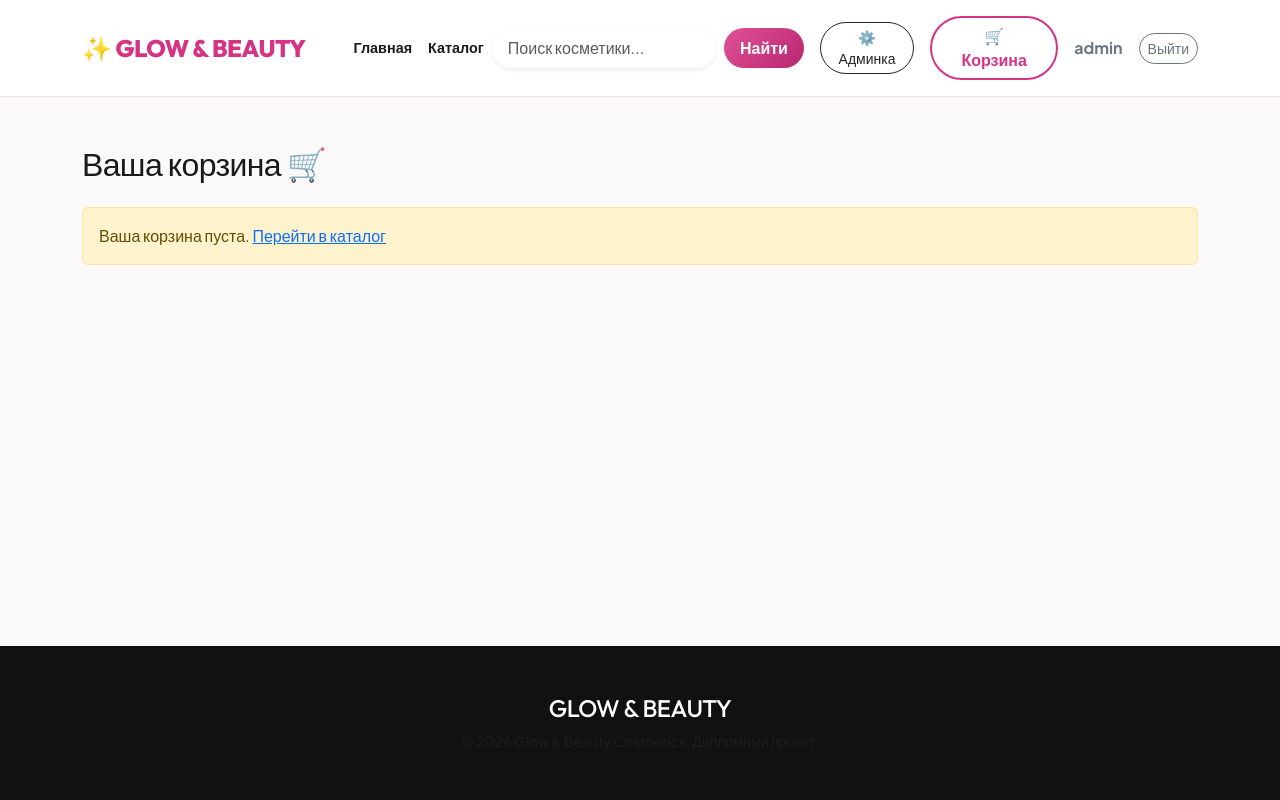
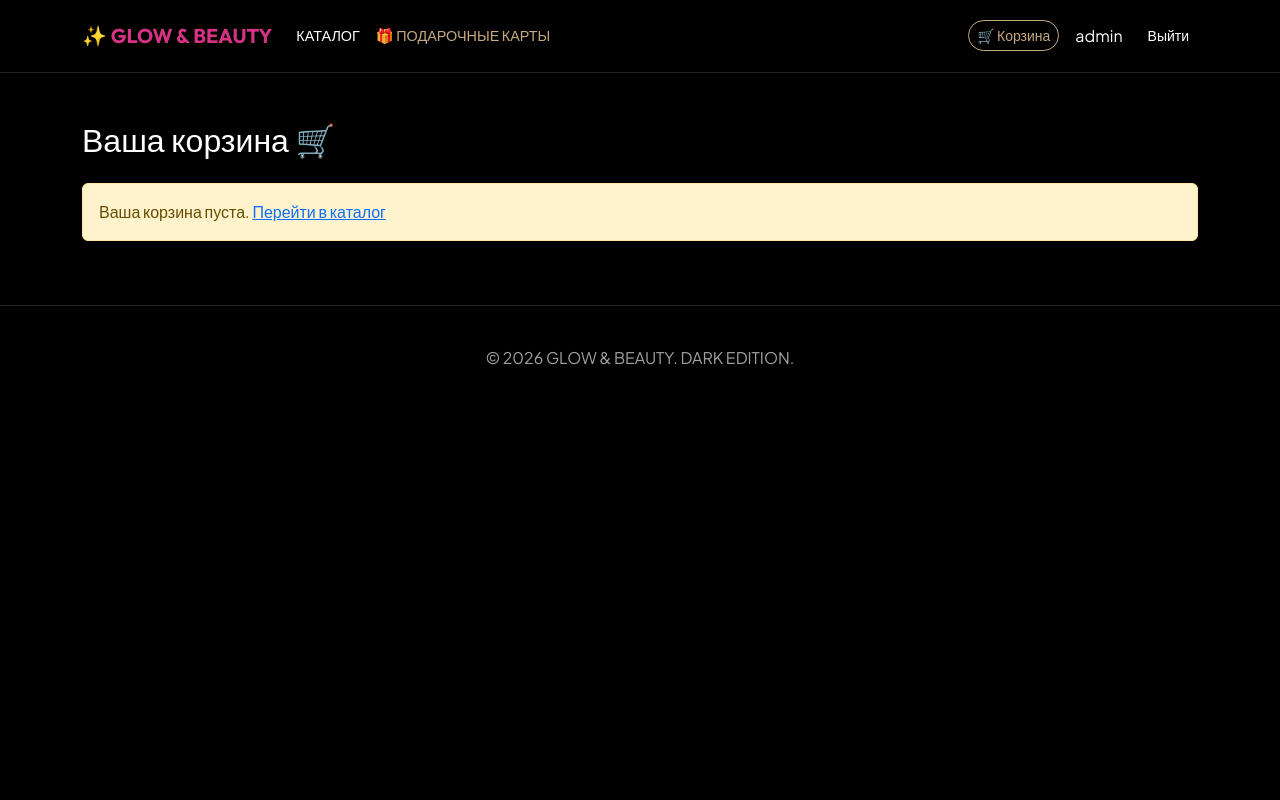
Before and after one commit to handpupa42/final_project, a Django app: page /cart/ in a window 1280 px wide. Run offline with Django 5.2, Linux system fonts and the light colour scheme; a user stored in the database is signed in; data comes from the database, SQL or seed files in the repository.

Commit message:
дипломный проект

```diff
--- a/shop/urls.py
+++ b/shop/urls.py
@@ -12,5 +12,6 @@ urlpatterns = [
     path('cart/add/<int:product_id>/', views.add_to_cart, name='add_to_cart'),
     path('cart/remove/<int:item_id>/', views.remove_from_cart, name='remove_from_cart'),
     path('checkout/', views.checkout, name='checkout'),
+    path('gift-card/', views.buy_gift_card, name='buy_gift_card'),
     path('register/', views.register, name='register'),
 ]
--- a/shop/views.py
+++ b/shop/views.py
@@ -3,25 +3,26 @@ from django.contrib.auth.decorators import login_required
 from django.contrib.auth.forms import UserCreationForm
 from django.db.models import Q
 from django.shortcuts import get_object_or_404, redirect, render
-from .forms import OrderCreateForm
-from .models import CartItem, Category, Order, Product
+
+from .models import CartItem, Category, GiftCard, Product
+
 
 def home(request):
-    """Начальная страница магазина."""
-    latest_products = Product.objects.filter(is_available=True)[:3]
-    return render(request, 'shop/home.html', {'latest_products': latest_products})
+  latest_products = Product.objects.filter(is_available=True)[:3]
+  return render(
+      request, "shop/home.html", {"latest_products": latest_products}
+  )
+
 
 def product_list(request, category_slug=None):
   category = None
   categories = Category.objects.all()
   products = Product.objects.filter(is_available=True)
-  query = request.GET.get('q')
+  query = request.GET.get("q")
 
   if query:
     products = products.filter(
-        Q(name__icontains=query)
-        | Q(brand__icontains=query)
-        | Q(description__icontains=query)
+        Q(name__icontains=query) | Q(brand__icontains=query)
     )
 
   if category_slug:
@@ -30,31 +31,26 @@ def product_list(request, category_slug=None):
 
   return render(
       request,
-      'shop/product_list.html',
-      {
-          'category': category,
-          'categories': categories,
-          'products': products,
-          'query': query,
-      },
+      "shop/product_list.html",
+      {"category": category, "categories": categories, "products": products},
   )
 
 
 def product_detail(request, slug):
   product = get_object_or_404(Product, slug=slug, is_available=True)
-  return render(request, 'shop/product_detail.html', {'product': product})
+  return render(request, "shop/product_detail.html", {"product": product})
 
 
 @login_required
 def cart_detail(request):
   cart_items = CartItem.objects.filter(user=request.user).select_related(
-      'product'
+      "product"
   )
   total_cost = sum(item.get_total_price() for item in cart_items)
   return render(
       request,
-      'shop/cart.html',
-      {'cart_items': cart_items, 'total_cost': total_cost},
+      "shop/cart.html",
+      {"cart_items": cart_items, "total_cost": total_cost},
   )
 
 
@@ -67,50 +63,56 @@ def add_to_cart(request, product_id):
   if not created:
     cart_item.quantity += 1
     cart_item.save()
-  return redirect('shop:cart_detail')
+  return redirect("shop:cart_detail")
 
 
 @login_required
 def remove_from_cart(request, item_id):
   cart_item = get_object_or_404(CartItem, id=item_id, user=request.user)
   cart_item.delete()
-  return redirect('shop:cart_detail')
+  return redirect("shop:cart_detail")
 
 
 @login_required
 def checkout(request):
   cart_items = CartItem.objects.filter(user=request.user)
-  if not cart_items:
-    return redirect('shop:product_list')
+  total_cost = sum(item.get_total_price() for item in cart_items)
+  return render(
+      request,
+      "shop/checkout.html",
+      {"cart_items": cart_items, "total_cost": total_cost},
+  )
 
-  total_cost = sum(item.get_total_price() for item in cart_items)
 
-  if request.method == 'POST':
-    form = OrderCreateForm(request.POST)
-    if form.is_valid():
-      order = form.save(commit=False)
-      order.user = request.user
-      order.total_cost = total_cost
-      order.save()
-      cart_items.delete()
-      return render(request, 'shop/order_success.html', {'order': order})
-  else:
-    form = OrderCreateForm()
+@login_required
+def buy_gift_card(request):
+  if request.method == "POST":
+    amount = request.POST.get("amount")
+    email = request.POST.get("email")
+    message = request.POST.get("message")
+
+    card = GiftCard.objects.create(
+        buyer=request.user,
+        amount=amount,
+        recipient_email=email,
+        message=message,
+    )
+    return render(request, "shop/gift_card_success.html", {"card": card})
 
   return render(
       request,
-      'shop/checkout.html',
-      {'cart_items': cart_items, 'total_cost': total_cost, 'form': form},
+      "shop/buy_gift_card.html",
+      {"amounts": GiftCard.VALUE_CHOICES},
   )
 
 
 def register(request):
-  if request.method == 'POST':
+  if request.method == "POST":
     form = UserCreationForm(request.POST)
     if form.is_valid():
       user = form.save()
       login(request, user)
-      return redirect('shop:product_list')
+      return redirect("shop:home")
   else:
     form = UserCreationForm()
-  return render(request, 'shop/register.html', {'form': form})
+  return render(request, "shop/register.html", {"form": form})
--- a/templates/base.html
+++ b/templates/base.html
@@ -3,156 +3,101 @@
 <head>
     <meta charset="UTF-8">
     <meta name="viewport" content="width=device-width, initial-scale=1.0">
-    <title>{% block title %}Glow & Beauty — Премиальная косметика{% endblock %}</title>
-
-    <link href="https://fonts.googleapis.com/css2?family=Outfit:wght@400;500;600;700;800&family=Plus+Jakarta+Sans:wght@300;400;500;600;700&display=swap" rel="stylesheet">
+    <title>{% block title %}Glow & Beauty{% endblock %}</title>
+    <link href="https://fonts.googleapis.com/css2?family=Outfit:wght@400;700&family=Plus+Jakarta+Sans:wght@300;400;600&display=swap" rel="stylesheet">
     <link href="https://cdn.jsdelivr.net/npm/bootstrap@5.3.0/dist/css/bootstrap.min.css" rel="stylesheet">
 
     <style>
         :root {
+            --bg-black: #000000;
+            --card-dark: #121212;
             --primary-pink: #d63384;
-            --hover-pink: #b8256f;
-            --bg-body: #faf8f9;
-            --dark-text: #1a1a1a;
-            --card-shadow: rgba(214, 51, 132, 0.06);
+            --luxury-gold: #c5a880;
+            --text-white: #ffffff;
+            --text-gray: #a0a0a0;
         }
 
         body {
-            background-color: var(--bg-body);
+            background-color: var(--bg-black);
             font-family: 'Plus Jakarta Sans', sans-serif;
-            color: var(--dark-text);
+            color: var(--text-white);
         }
 
-        h1, h2, h3, h4, h5, .navbar-brand {
-            font-family: 'Outfit', sans-serif;
-            letter-spacing: -0.02em;
-        }
+        h1, h2, h3, .navbar-brand { font-family: 'Outfit', sans-serif; }
 
         .navbar {
-            background-color: rgba(255, 255, 255, 0.95) !important;
-            backdrop-filter: blur(12px);
-            border-bottom: 1px solid #f1e4e6;
+            background-color: var(--bg-black) !important;
+            border-bottom: 1px solid #222;
         }
+        .navbar-brand { color: var(--primary-pink) !important; font-weight: 800; }
+        .nav-link { color: var(--text-white) !important; font-size: 0.9rem; text-transform: uppercase; }
+        .nav-link:hover { color: var(--primary-pink) !important; }
+        .card {
+            background-color: var(--card-dark);
+            border: 1px solid #222;
+            border-radius: 15px;
+            transition: all 0.3s;
+        }
+        .card:hover { border-color: var(--primary-pink); transform: translateY(-5px); }
+        .card-title { color: var(--text-white); }
+        .text-muted { color: var(--text-gray) !important; }
 
-        .navbar-brand {
-            font-weight: 800;
-            font-size: 1.5rem;
-            color: var(--primary-pink) !important;
-        }
-
-        .nav-link {
-            font-weight: 600;
-            font-size: 0.9rem;
-            color: var(--dark-text) !important;
-        }
-
-        .nav-link:hover {
-            color: var(--primary-pink) !important;
-        }
-
-        .btn-beauty {
-            background: linear-gradient(135deg, #e05297 0%, #b8256f 100%);
-            color: white;
-            border: none;
-            border-radius: 50px;
-            padding: 8px 22px;
-            font-family: 'Outfit', sans-serif;
-            font-weight: 600;
-            transition: all 0.3s ease;
-        }
-
-        .btn-beauty:hover {
-            color: white;
-            transform: translateY(-2px);
-        }
-
-        .btn-outline-beauty {
-            border: 2px solid var(--primary-pink);
-            color: var(--primary-pink);
-            border-radius: 50px;
-            padding: 6px 18px;
-            font-family: 'Outfit', sans-serif;
-            font-weight: 600;
-        }
-
-        .btn-outline-beauty:hover {
+        .btn-pink {
             background-color: var(--primary-pink);
             color: white;
+            border-radius: 50px;
+            padding: 10px 25px;
+            border: none;
         }
+        .btn-pink:hover { background-color: #b8256f; color: white; box-shadow: 0 0 15px var(--primary-pink); }
 
-        .card-product {
-            border: none;
-            border-radius: 20px;
-            background-color: white;
-            box-shadow: 0 10px 30px var(--card-shadow);
-            transition: all 0.3s ease;
+        .btn-outline-gold {
+            border: 1px solid var(--luxury-gold);
+            color: var(--luxury-gold);
+            border-radius: 50px;
         }
+        .btn-outline-gold:hover { background-color: var(--luxury-gold); color: black; }
 
-        .card-product:hover {
-            transform: translateY(-6px);
+        .form-control {
+            background-color: #1a1a1a;
+            border: 1px solid #333;
+            color: white;
         }
+        .form-control:focus { background-color: #222; color: white; border-color: var(--primary-pink); box-shadow: none; }
 
-        footer {
-            background-color: #111111;
-            color: #888888;
-        }
+        footer { border-top: 1px solid #222; padding: 40px 0; color: var(--text-gray); }
     </style>
-    {% block extra_css %}{% endblock %}
 </head>
 <body class="d-flex flex-column min-vh-100">
 
-    <nav class="navbar navbar-expand-lg sticky-top py-3">
+    <nav class="navbar navbar-expand-lg py-3 sticky-top">
         <div class="container">
-            <a class="navbar-brand" href="{% url 'shop:home' %}">✨ GLOW & BEAUTY</a>
-
-            <button class="navbar-toggler" type="button" data-bs-toggle="collapse" data-bs-target="#navbarNav">
-                <span class="navbar-toggler-icon"></span>
-            </button>
-
-            <div class="collapse navbar-collapse" id="navbarNav">
-                <ul class="navbar-nav me-auto ms-4">
-                    <li class="nav-item">
-                        <a class="nav-link" href="{% url 'shop:home' %}">Главная</a>
-                    </li>
-                    <li class="nav-item">
-                        <a class="nav-link" href="{% url 'shop:product_list' %}">Каталог</a>
-                    </li>
+            <a class="navbar-brand" href="{% url 'shop:product_list' %}">✨ GLOW & BEAUTY</a>
+            <div class="collapse navbar-collapse">
+                <ul class="navbar-nav me-auto">
+                    <li class="nav-item"><a class="nav-link" href="{% url 'shop:product_list' %}">Каталог</a></li>
+                    <li class="nav-item"><a class="nav-link" href="{% url 'shop:buy_gift_card' %}" style="color: var(--luxury-gold) !important;">🎁 Подарочные карты</a></li>
                 </ul>
-
-                <form class="d-flex me-3" method="get" action="{% url 'shop:product_list' %}">
-                    <input class="form-control rounded-pill me-2 border-0 px-3 shadow-sm" type="search" name="q" placeholder="Поиск косметики..." value="{{ query|default:'' }}">
-                    <button class="btn btn-beauty px-3" type="submit">Найти</button>
-                </form>
-
                 <div class="d-flex align-items-center">
                     {% if user.is_authenticated %}
-                        {% if user.is_staff or user.is_superuser %}
-                            <a href="{% url 'admin:index' %}" class="btn btn-outline-dark btn-sm rounded-pill me-3" target="_blank">⚙️ Админка</a>
-                        {% endif %}
-                        <a href="{% url 'shop:cart_detail' %}" class="btn btn-outline-beauty me-3">🛒 Корзина</a>
-                        <span class="me-3 fw-bold text-secondary">{{ user.username }}</span>
-                        <form action="{% url 'logout' %}" method="post" class="d-inline">
-                            {% csrf_token %}
-                            <button type="submit" class="btn btn-sm btn-outline-secondary rounded-pill">Выйти</button>
-                        </form>
+                        <a href="{% url 'shop:cart_detail' %}" class="btn btn-outline-gold btn-sm me-3">🛒 Корзина</a>
+                        <span class="me-3">{{ user.username }}</span>
+                        <form action="{% url 'logout' %}" method="post" class="d-inline">{% csrf_token %}<button class="btn btn-sm text-white">Выйти</button></form>
                     {% else %}
-                        <a href="{% url 'login' %}" class="btn btn-outline-beauty me-2">Войти</a>
-                        <a href="{% url 'shop:register' %}" class="btn btn-beauty">Регистрация</a>
+                        <a href="{% url 'login' %}" class="btn btn-sm text-white me-2">Войти</a>
+                        <a href="{% url 'shop:register' %}" class="btn btn-pink btn-sm">Регистрация</a>
                     {% endif %}
                 </div>
             </div>
         </div>
     </nav>
 
-    <main class="container flex-grow-1 my-5">
+    <main class="container py-5">
         {% block content %}{% endblock %}
     </main>
 
-    <footer class="py-5 mt-auto text-center">
-        <div class="container">
-            <h4 class="text-white mb-2">GLOW & BEAUTY</h4>
-            <p class="mb-0 small text-muted">&copy; 2026 Glow & Beauty Cosmetics. Дипломный проект.</p>
-        </div>
+    <footer class="text-center">
+        <p>&copy; 2026 GLOW & BEAUTY. DARK EDITION.</p>
     </footer>
 
     <script src="https://cdn.jsdelivr.net/npm/bootstrap@5.3.0/dist/js/bootstrap.bundle.min.js"></script>
```
Also changed, not shown: shop/admin.py (+43 -24 lines), shop/models.py (+72 -43 lines), templates/shop/buy_gift_card.html (added, +41 -0 lines), templates/shop/gift_card_success.html (added, +20 -0 lines), README.md, db.sqlite3, shop/migrations/0002_alter_product_options_remove_product_created_at_and_more.py (added).
